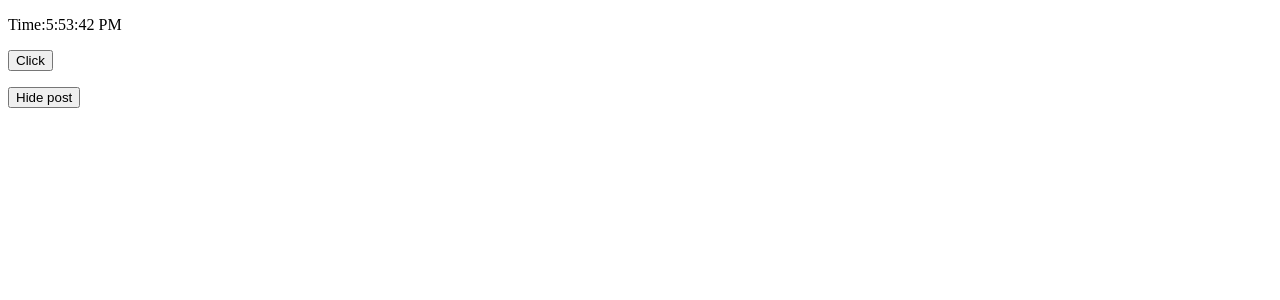
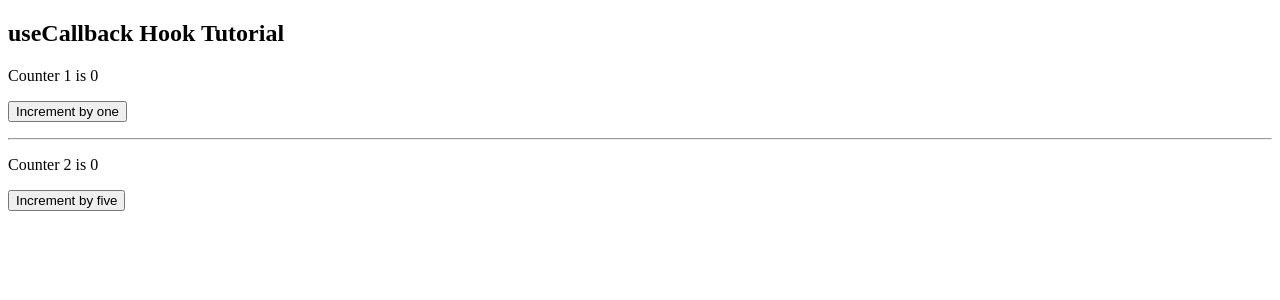
Before and after one commit to SOUROVSARKERTEC12/React, a React (Create React App) app: page / in a window 1280 px wide. Shown: the top 300 px of the page. Built offline with nearby package versions, Linux system fonts and the light colour scheme.

Commit message:
react.meme() -> higher order component

```diff
--- a/src/App.js
+++ b/src/App.js
@@ -1,18 +1,31 @@
-import React, { useState } from 'react';
-import MyComponent from './components/MyComponent';
+import React,{ useCallback, useMemo, useState } from 'react';
+import Button from './components/Button';
+import ShowCount from './components/ShowCount';
+import Title from './components/Title';
+
+function App() {
+    const [count1, setCount1] = useState(0);
+    const [count2, setCount2] = useState(0);
+
+    const incrementByOne = useCallback(() => {
+        setCount1((prevCount) => prevCount + 1);
+    }, []);
+
+    const incrementByFive = useCallback(() => {
+        setCount2((prevCount) => prevCount + 5);
+    }, []);
 
 
-export default function App() {
-    const [show, setShow] = useState(true);
-
     return (
-        <div className='app'>
-            <div>{show && <MyComponent />}</div>
-            <p>
-                <button type='button' onClick={() => setShow((preShow) => !preShow)}>
-                    {show ? 'Hide post' : 'Show post'}
-                </button>
-            </p>
+        <div className="app">
+            <Title />
+            <ShowCount count={count1} title="Counter 1" />
+            <Button handleClick={incrementByOne}>Increment by one</Button>
+            <hr />
+            <ShowCount count={count2} title="Counter 2" />
+            <Button handleClick={incrementByFive}>Increment by five</Button>
         </div>
     );
 }
+
+export default App;
--- a/src/components/Button.js
+++ b/src/components/Button.js
@@ -1,27 +1,15 @@
 import React from 'react';
 
-class Button extends React.Component {
-    shouldComponentUpdate(nextProps) {
-        const { change: currentChange, locale: currentLocale } = this.props;
-        const { change: nextChange, locale: nextLocale } = nextProps;
-        if (currentChange === nextChange && currentLocale === nextLocale) {
-            return false;
-        }
-        return true;
-    }
+function Button({ handleClick, children }) {
+    console.log(`rendering button ${children}`);
 
-    render() {
-        const { change, locale, show, enable } = this.props;
-        if(!enable) return null
-        return (
-            <>
-                <button type='button' onClick={() => change(locale)}>
-                    {locale === 'bn-BD' ? 'Change Clock' : 'ঘড়ি পরিবর্তন'}
-                </button>
-                {show && <p>Hello</p>}
-            </>
-        );
-    }
+    return (
+        <p>
+            <button type="button" onClick={handleClick}>
+                {children}
+            </button>
+        </p>
+    );
 }
 
-export default Button;
+export default React.memo(Button);
--- /dev/null
+++ b/src/components/ShowCount.js
@@ -0,0 +1,13 @@
+import React from 'react';
+
+function ShowCount({ count, title }) {
+    console.log(`rendering ${title}....`);
+
+    return (
+        <p>
+            {title} is {count}
+        </p>
+    );
+}
+
+export default React.memo(ShowCount);
--- /dev/null
+++ b/src/components/Title.js
@@ -0,0 +1,9 @@
+import React from 'react';
+
+function Title() {
+    console.log('rendering title...');
+
+    return <h2>useCallback Hook Tutorial</h2>;
+}
+
+export default React.memo(Title);
```
